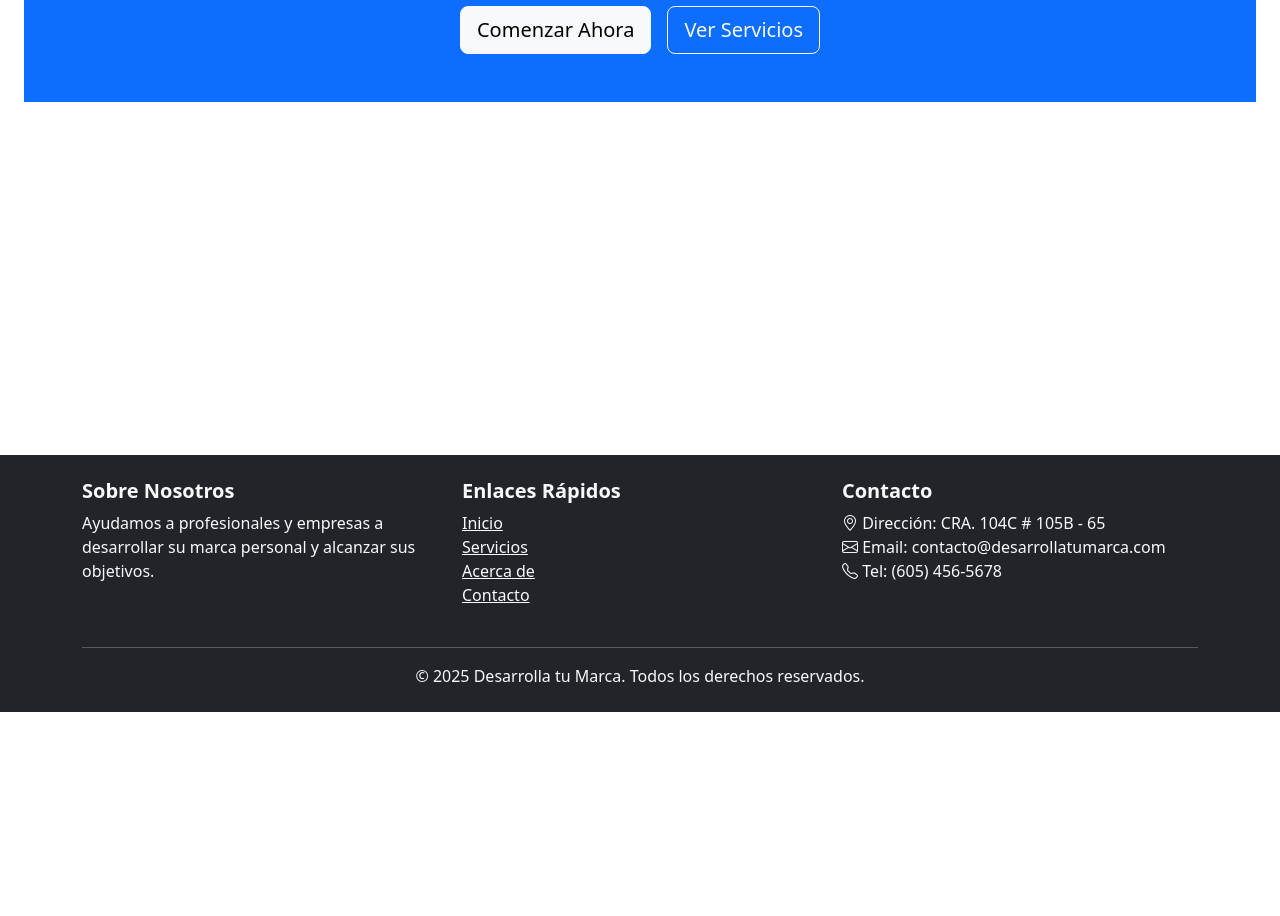
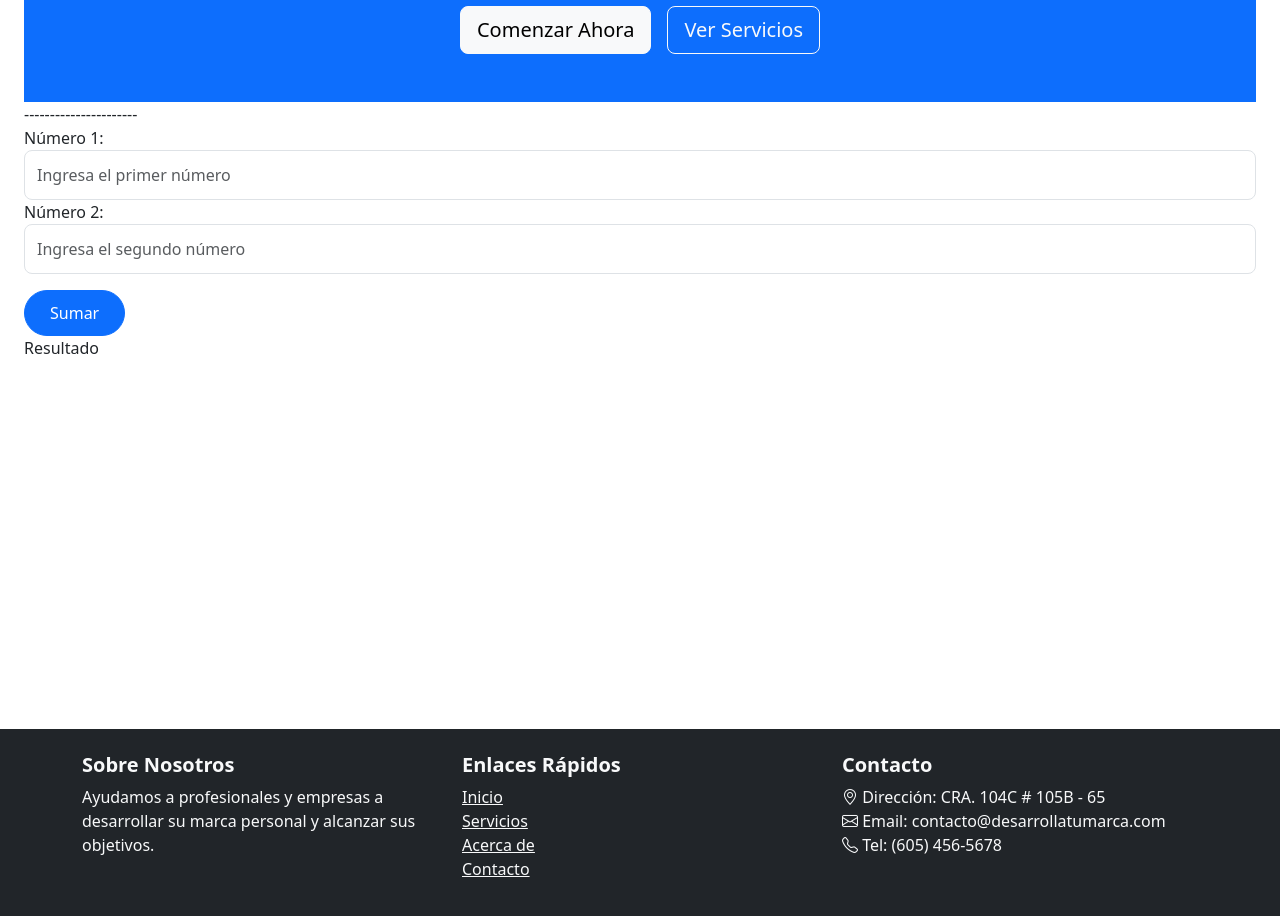
Before and after one commit to cristiancoll321/ProyectoWebAngular, an Angular app in the folder ProyectoAngular/: page /inicio in a window 1280 px wide. Shown: the part 2820-3736 px from the top of the page. Before the commit the page ends 3532 px from the top, so only its background shows below. Built offline with nearby package versions, Linux system fonts and the light colour scheme.

Commit message:
Se agrego un formulario al final del inicio

```diff
--- a/ProyectoAngular/src/app/app.module.ts
+++ b/ProyectoAngular/src/app/app.module.ts
@@ -1,7 +1,6 @@
 import { NgModule } from '@angular/core';
 import { BrowserModule } from '@angular/platform-browser';
 import { ReactiveFormsModule } from '@angular/forms';
-
 import { AppRoutingModule } from './app-routing.module';
 import { AppComponent } from './app.component';
 import { InicioComponent } from './inicio/inicio.component';
@@ -10,6 +9,7 @@ import { ServiciosComponent } from './servicios/servicios.component';
 import { ContactoComponent } from './contacto/contacto.component';
 import { AcercadeComponent } from './acercade/acercade.component';
 import { TestimoniosComponent } from './testimonios/testimonios.component';
+import { FormsModule } from "@angular/forms";
 
 @NgModule({
   declarations: [
@@ -24,7 +24,8 @@ import { TestimoniosComponent } from './testimonios/testimonios.component';
   imports: [
     BrowserModule,
     AppRoutingModule,
-    ReactiveFormsModule
+    ReactiveFormsModule,
+    FormsModule
   ],
   providers: [],
   bootstrap: [AppComponent]
--- a/ProyectoAngular/src/app/contacto/contacto.component.html
+++ b/ProyectoAngular/src/app/contacto/contacto.component.html
@@ -1,6 +1,6 @@
 
 <div class="container py-5">
-  <h3 class="text-center mb-4">Comunícate con nuestero equipo</h3>
+  <h3 class="text-center mb-4">Comunícate con nuestro equipo</h3>
   <form [formGroup]="contactForm" (ngSubmit)="onSubmit()" novalidate>
     <div>
       <label for="nombre">Nombre</label><br>
--- a/ProyectoAngular/src/app/inicio/inicio.component.html
+++ b/ProyectoAngular/src/app/inicio/inicio.component.html
@@ -103,3 +103,29 @@
     <a href="/servicios" class="btn btn-outline-light btn-lg">Ver Servicios</a>
   </div>
 </div>
+
+----------------------
+
+<form action="">
+  <div class="form-group">
+    <label for="num1">Número 1:</label>
+    <input type="number"
+    class="form-control"
+    id="num1"
+    name="num1"
+    placeholder="Ingresa el primer número"
+    [(ngModel)]="num1"/>
+  </div>
+  <div>
+    <label for="num2">Número 2:</label>
+    <input type="number"
+    class="form-control"
+    id="num2"
+    name="num2"
+    placeholder="Ingresa el segundo número"
+    [(ngModel)]="num2"/>
+  </div>
+  <button type="button" class="btn btn-primary mt-3" (click)="onSumar()">Sumar</button>
+</form>
+<p>Resultado {{ resultado }}</p>
+<p>{{ mensaje }}</p>
--- a/ProyectoAngular/src/app/inicio/inicio.component.ts
+++ b/ProyectoAngular/src/app/inicio/inicio.component.ts
@@ -7,9 +7,26 @@ import { Component, OnInit } from '@angular/core';
 })
 export class InicioComponent implements OnInit {
 
+  //variables suma
+  num1!:number;
+  num2!:number;
+  resultado!:number;
+  mensaje:string='';
+
+
+
   constructor() { }
 
   ngOnInit(): void {
   }
 
+  onSumar(): void{
+
+    this.resultado = this.num1 + this.num2;
+    if (this.resultado <= 50) {
+      this.mensaje = 'El resultado es menor o igual a 50';
+    } else {
+      this.mensaje = 'El resultado es mayor a 50';
+    }
+  }
 }
```
